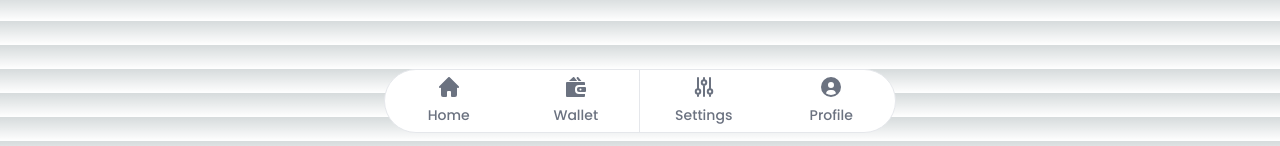
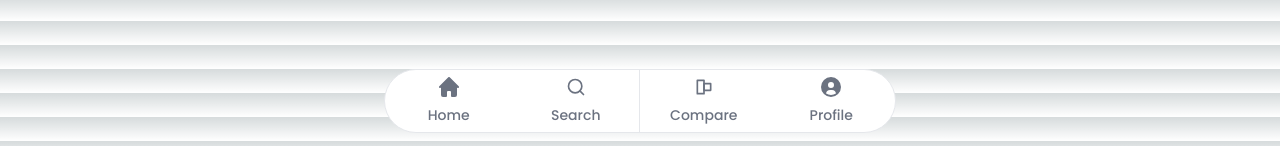
Before and after one commit to AnimeFlix007/pokedex, a Next.js app: page / in a window 1280 px wide. Shown: the part 651-797 px from the top of the page. Built offline with nearby package versions, Linux system fonts and the light colour scheme.

Commit message:
fixed bottom navigation texts

```diff
--- a/app/components/shared/BottomNavigation.tsx
+++ b/app/components/shared/BottomNavigation.tsx
@@ -24,47 +24,55 @@ export default function BottomNavigation({}: Props) {
             Home
           </span>
         </Link>
-        <button
+        <Link
+          href={"/search"}
           type="button"
           className="inline-flex flex-col items-center justify-center px-5 border-r border-gray-200 hover:bg-gray-50 dark:hover:bg-gray-800 group dark:border-gray-600"
         >
           <svg
             className="w-5 h-5 mb-2 text-gray-500 dark:text-gray-400 group-hover:text-blue-600 dark:group-hover:text-blue-500"
-            aria-hidden="true"
             xmlns="http://www.w3.org/2000/svg"
-            fill="currentColor"
-            viewBox="0 0 20 20"
+            width="24"
+            height="24"
+            viewBox="0 0 24 24"
+            fill="none"
+            stroke="currentColor"
+            stroke-width="2"
+            stroke-linecap="round"
+            stroke-linejoin="round"
           >
-            <path d="M11.074 4 8.442.408A.95.95 0 0 0 7.014.254L2.926 4h8.148ZM9 13v-1a4 4 0 0 1 4-4h6V6a1 1 0 0 0-1-1H1a1 1 0 0 0-1 1v13a1 1 0 0 0 1 1h17a1 1 0 0 0 1-1v-2h-6a4 4 0 0 1-4-4Z" />
-            <path d="M19 10h-6a2 2 0 0 0-2 2v1a2 2 0 0 0 2 2h6a1 1 0 0 0 1-1v-3a1 1 0 0 0-1-1Zm-4.5 3.5a1 1 0 1 1 0-2 1 1 0 0 1 0 2ZM12.62 4h2.78L12.539.41a1.086 1.086 0 1 0-1.7 1.352L12.62 4Z" />
+            <circle cx="11" cy="11" r="8" />
+            <line x1="21" y1="21" x2="16.65" y2="16.65" />
           </svg>
+
           <span className="text-sm text-gray-500 dark:text-gray-400 group-hover:text-blue-600 dark:group-hover:text-blue-500">
-            Wallet
+            Search
           </span>
-        </button>
-        <button
-          type="button"
+        </Link>
+        <Link
+          href={"/compare"}
           className="inline-flex flex-col items-center justify-center px-5 hover:bg-gray-50 dark:hover:bg-gray-800 group"
         >
           <svg
             className="w-5 h-5 mb-2 text-gray-500 dark:text-gray-400 group-hover:text-blue-600 dark:group-hover:text-blue-500"
-            aria-hidden="true"
             xmlns="http://www.w3.org/2000/svg"
+            width="24"
+            height="24"
+            viewBox="0 0 24 24"
             fill="none"
-            viewBox="0 0 20 20"
+            stroke="currentColor"
+            stroke-width="2"
+            stroke-linecap="round"
+            stroke-linejoin="round"
           >
-            <path
-              stroke="currentColor"
-              stroke-linecap="round"
-              stroke-linejoin="round"
-              stroke-width="2"
-              d="M4 12.25V1m0 11.25a2.25 2.25 0 0 0 0 4.5m0-4.5a2.25 2.25 0 0 1 0 4.5M4 19v-2.25m6-13.5V1m0 2.25a2.25 2.25 0 0 0 0 4.5m0-4.5a2.25 2.25 0 0 1 0 4.5M10 19V7.75m6 4.5V1m0 11.25a2.25 2.25 0 1 0 0 4.5 2.25 2.25 0 0 0 0-4.5ZM16 19v-2"
-            />
+            <rect x="4" y="4" width="8" height="16" />
+            <rect x="12" y="8" width="8" height="8" />
           </svg>
+
           <span className="text-sm text-gray-500 dark:text-gray-400 group-hover:text-blue-600 dark:group-hover:text-blue-500">
-            Settings
+            Compare
           </span>
-        </button>
+        </Link>
         <button
           type="button"
           className="inline-flex flex-col items-center justify-center px-5 rounded-r-full hover:bg-gray-50 dark:hover:bg-gray-800 group"
```
